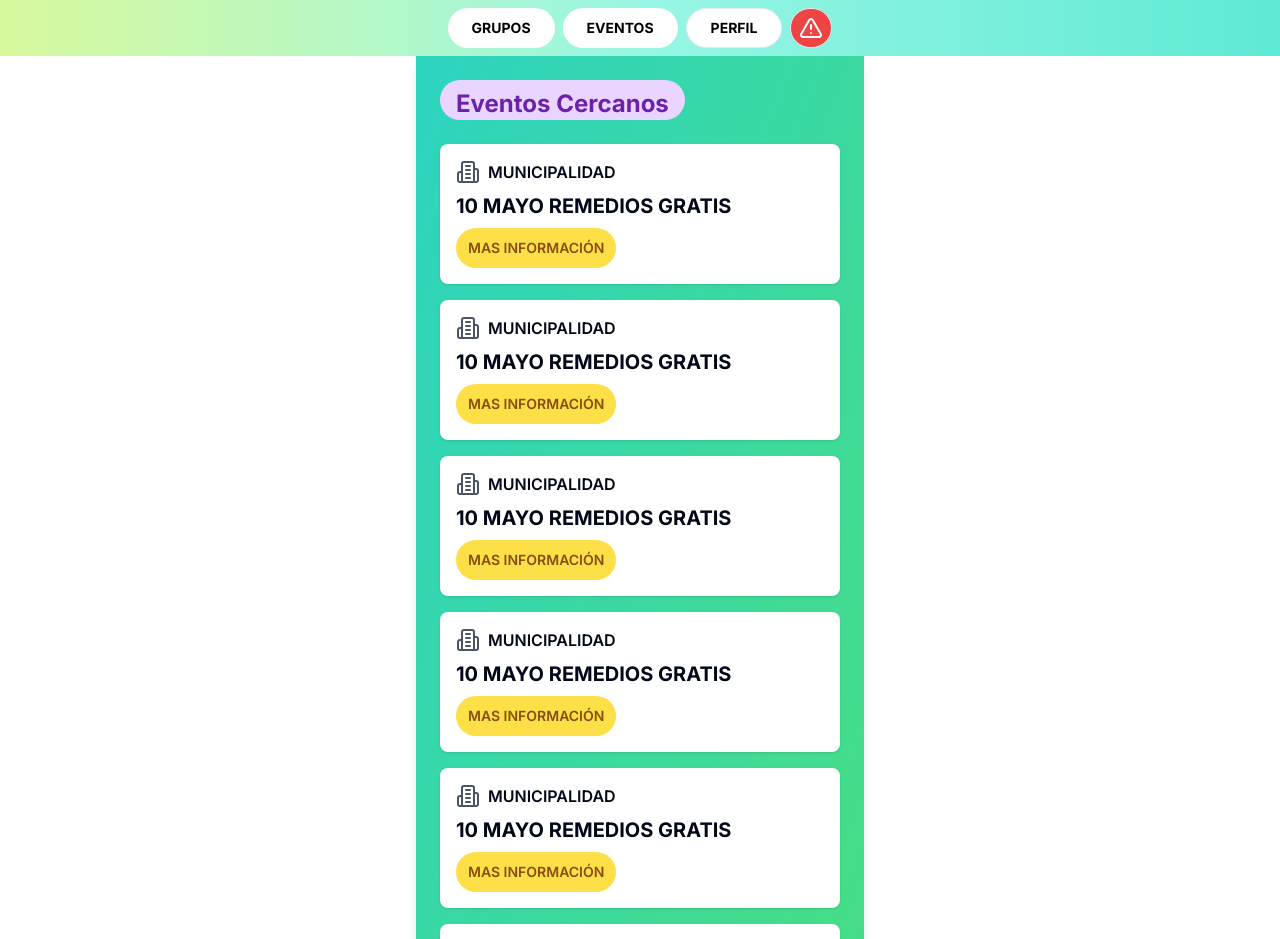
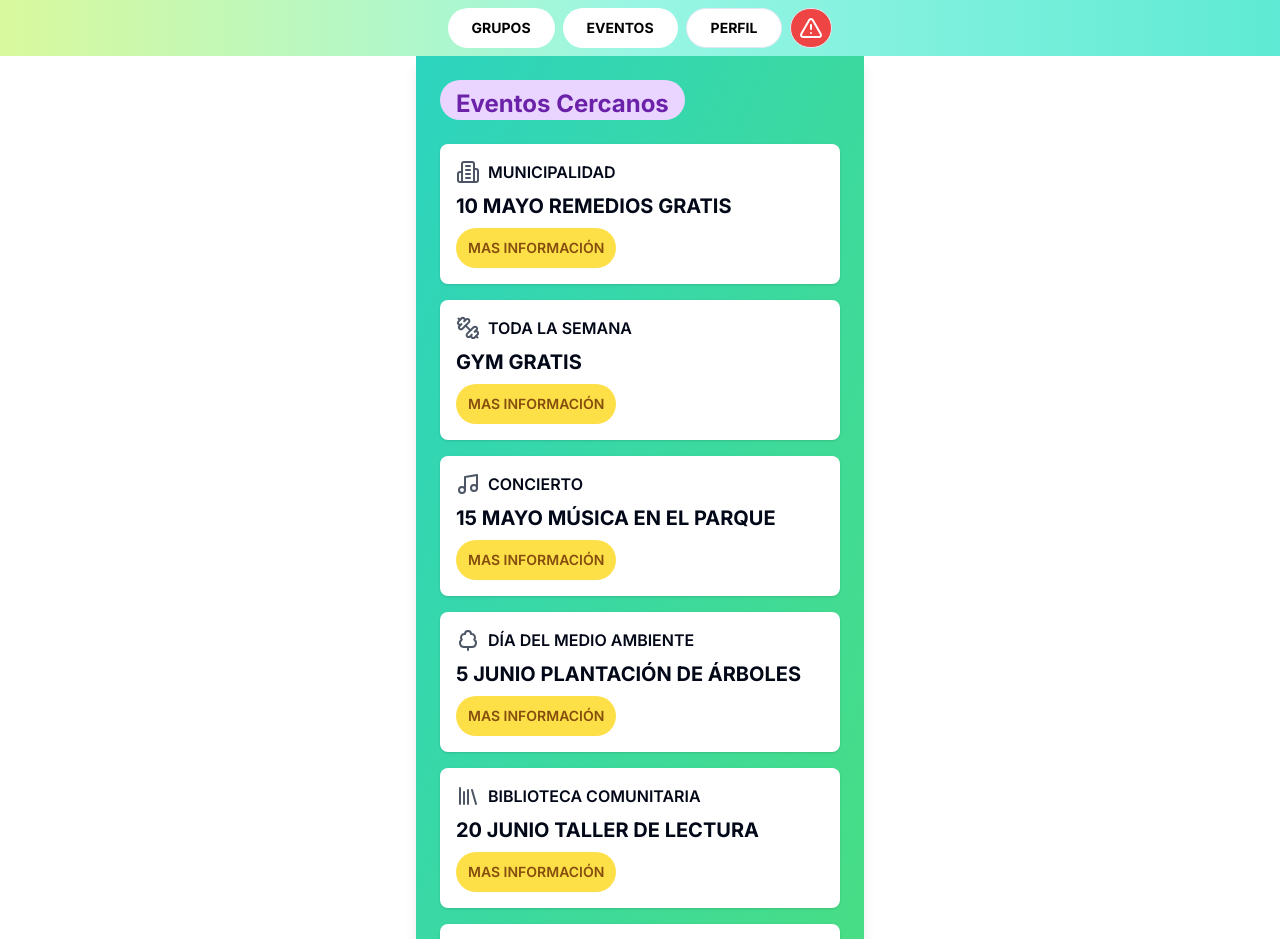
Before and after one commit to breyeszx/panico-test, a Next.js app: page /eventos in a window 1280 px wide. Shown: the top 939 px of the page. Built offline with nearby package versions, Linux system fonts and the light colour scheme.

Commit message:
eventos agregados

```diff
--- a/components/ui/Eventos.jsx
+++ b/components/ui/Eventos.jsx
@@ -1,6 +1,13 @@
 "use client";
 import { useState } from "react";
-import { Building2, Dumbbell, X } from "lucide-react";
+import {
+  Building2,
+  Dumbbell,
+  X,
+  Music,
+  TreeDeciduous,
+  Library,
+} from "lucide-react";
 import {
   Dialog,
   DialogContent,
@@ -12,135 +19,169 @@ import { Button } from "@/components/ui/button";
 
 export default function Eventos() {
   const [isModalOpen, setIsModalOpen] = useState(false);
+  const [selectedEvent, setSelectedEvent] = useState(null);
+
+  const events = [
+    {
+      id: 1,
+      icon: Building2,
+      title: "MUNICIPALIDAD",
+      date: "10 MAYO",
+      name: "REMEDIOS GRATIS",
+      description:
+        "Información detallada sobre el evento de remedios gratis en la Municipalidad.",
+      details: {
+        date: "10 de Mayo, 2024",
+        time: "9:00 AM - 5:00 PM",
+        place: "Plaza Central de la Municipalidad",
+        requirements: "Presentar documento de identidad y tarjeta de salud",
+        extraInfo:
+          "Se ofrecerán medicamentos básicos de forma gratuita a los residentes de la comunidad. Por favor, traiga su receta médica si necesita medicamentos específicos.",
+      },
+    },
+    {
+      id: 2,
+      icon: Dumbbell,
+      title: "TODA LA SEMANA",
+      date: "",
+      name: "GYM GRATIS",
+      description:
+        "Gimnasio gratuito disponible durante toda la semana en el centro comunitario.",
+      details: {
+        date: "Toda la Semana",
+        time: "6:00 AM - 10:00 PM",
+        place: "Centro Comunitario",
+        requirements:
+          "Solo para residentes locales, traer toalla y botella de agua.",
+        extraInfo:
+          "Disfruta de las instalaciones modernas y entrenadores disponibles para ayudar con rutinas personalizadas.",
+      },
+    },
+    {
+      id: 3,
+      icon: Music,
+      title: "CONCIERTO",
+      date: "15 MAYO",
+      name: "MÚSICA EN EL PARQUE",
+      description:
+        "Concierto al aire libre con bandas locales en el Parque Central.",
+      details: {
+        date: "15 de Mayo, 2024",
+        time: "7:00 PM - 10:00 PM",
+        place: "Parque Central",
+        requirements: "Traer manta o silla para sentarse.",
+        extraInfo:
+          "Participa en un evento lleno de buena música y ambiente familiar.",
+      },
+    },
+    {
+      id: 4,
+      icon: TreeDeciduous,
+      title: "DÍA DEL MEDIO AMBIENTE",
+      date: "5 JUNIO",
+      name: "PLANTACIÓN DE ÁRBOLES",
+      description:
+        "Evento de plantación de árboles para celebrar el Día del Medio Ambiente.",
+      details: {
+        date: "5 de Junio, 2024",
+        time: "8:00 AM - 12:00 PM",
+        place: "Parque Ecológico",
+        requirements: "Llevar ropa cómoda y protector solar.",
+        extraInfo:
+          "Ayuda a mejorar nuestro medio ambiente plantando árboles en áreas designadas.",
+      },
+    },
+    {
+      id: 5,
+      icon: Library,
+      title: "BIBLIOTECA COMUNITARIA",
+      date: "20 JUNIO",
+      name: "TALLER DE LECTURA",
+      description: "Taller de lectura para niños en la biblioteca comunitaria.",
+      details: {
+        date: "20 de Junio, 2024",
+        time: "10:00 AM - 12:00 PM",
+        place: "Biblioteca Comunitaria",
+        requirements: "Inscripción previa requerida.",
+        extraInfo:
+          "Fomenta la lectura en los más pequeños con actividades divertidas y educativas.",
+      },
+    },
+    {
+      id: 6,
+      icon: Building2,
+      title: "MUNICIPALIDAD",
+      date: "25 JUNIO",
+      name: "CLASES DE COCINA SALUDABLE",
+      description:
+        "Aprende a cocinar platos saludables con ingredientes locales.",
+      details: {
+        date: "25 de Junio, 2024",
+        time: "2:00 PM - 5:00 PM",
+        place: "Centro de Eventos de la Municipalidad",
+        requirements: "Registro previo obligatorio.",
+        extraInfo:
+          "Mejora tu alimentación aprendiendo nuevas recetas con chefs profesionales.",
+      },
+    },
+  ];
+
+  const openModal = (event) => {
+    setSelectedEvent(event);
+    setIsModalOpen(true);
+  };
 
   return (
     <div className="max-w-md mx-auto bg-gradient-to-br from-teal-400 to-green-400 p-6  shadow-lg">
-      {/* <h1 className="text-2xl font-bold text-purple-800 bg-purple-200 rounded-full py-2 px-4 mb-6 inline-block">
-        Eventos Cercanos
-      </h1> */}
       <Button className="text-2xl font-bold text-purple-800 bg-purple-200 rounded-full py-2 px-4 mb-6 inline-block">
         Eventos Cercanos
       </Button>
 
       <div className="space-y-4">
-        <div className="bg-white rounded-lg p-4 shadow">
+        {events.map((event) => (
+          <div key={event.id} className="bg-white rounded-lg p-4 shadow">
             <div className="flex items-center mb-2">
-            <Building2 className="w-6 h-6 mr-2 text-gray-600" />
-            <span className="font-semibold">MUNICIPALIDAD</span>
+              <event.icon className="w-6 h-6 mr-2 text-gray-600" />
+              <span className="font-semibold">{event.title}</span>
             </div>
-          <h2 className="text-xl font-bold mb-2">10 MAYO REMEDIOS GRATIS</h2>
+            <h2 className="text-xl font-bold mb-2">
+              {event.date} {event.name}
+            </h2>
             <Button
-            onClick={() => setIsModalOpen(true)}
+              onClick={() => openModal(event)}
               className="bg-yellow-300 hover:bg-yellow-400 text-yellow-800 font-semibold py-1 px-3 rounded-full text-sm"
             >
               MAS INFORMACIÓN
             </Button>
           </div>
-        <div className="bg-white rounded-lg p-4 shadow">
-          <div className="flex items-center mb-2">
-            <Building2 className="w-6 h-6 mr-2 text-gray-600" />
-            <span className="font-semibold">MUNICIPALIDAD</span>
-          </div>
-          <h2 className="text-xl font-bold mb-2">10 MAYO REMEDIOS GRATIS</h2>
-          <Button
-            onClick={() => setIsModalOpen(true)}
-            className="bg-yellow-300 hover:bg-yellow-400 text-yellow-800 font-semibold py-1 px-3 rounded-full text-sm"
-          >
-            MAS INFORMACIÓN
-          </Button>
-        </div>
-        <div className="bg-white rounded-lg p-4 shadow">
-          <div className="flex items-center mb-2">
-            <Building2 className="w-6 h-6 mr-2 text-gray-600" />
-            <span className="font-semibold">MUNICIPALIDAD</span>
-          </div>
-          <h2 className="text-xl font-bold mb-2">10 MAYO REMEDIOS GRATIS</h2>
-          <Button
-            onClick={() => setIsModalOpen(true)}
-            className="bg-yellow-300 hover:bg-yellow-400 text-yellow-800 font-semibold py-1 px-3 rounded-full text-sm"
-          >
-            MAS INFORMACIÓN
-          </Button>
-        </div>
-        <div className="bg-white rounded-lg p-4 shadow">
-          <div className="flex items-center mb-2">
-            <Building2 className="w-6 h-6 mr-2 text-gray-600" />
-            <span className="font-semibold">MUNICIPALIDAD</span>
-          </div>
-          <h2 className="text-xl font-bold mb-2">10 MAYO REMEDIOS GRATIS</h2>
-          <Button
-            onClick={() => setIsModalOpen(true)}
-            className="bg-yellow-300 hover:bg-yellow-400 text-yellow-800 font-semibold py-1 px-3 rounded-full text-sm"
-          >
-            MAS INFORMACIÓN
-          </Button>
-        </div>
-        <div className="bg-white rounded-lg p-4 shadow">
-          <div className="flex items-center mb-2">
-            <Building2 className="w-6 h-6 mr-2 text-gray-600" />
-            <span className="font-semibold">MUNICIPALIDAD</span>
-          </div>
-          <h2 className="text-xl font-bold mb-2">10 MAYO REMEDIOS GRATIS</h2>
-          <Button
-            onClick={() => setIsModalOpen(true)}
-            className="bg-yellow-300 hover:bg-yellow-400 text-yellow-800 font-semibold py-1 px-3 rounded-full text-sm"
-          >
-            MAS INFORMACIÓN
-          </Button>
-        </div>
-        <div className="bg-white rounded-lg p-4 shadow">
-          <div className="flex items-center mb-2">
-            <Building2 className="w-6 h-6 mr-2 text-gray-600" />
-            <span className="font-semibold">MUNICIPALIDAD</span>
-          </div>
-          <h2 className="text-xl font-bold mb-2">10 MAYO REMEDIOS GRATIS</h2>
-          <Button
-            onClick={() => setIsModalOpen(true)}
-            className="bg-yellow-300 hover:bg-yellow-400 text-yellow-800 font-semibold py-1 px-3 rounded-full text-sm"
-          >
-            MAS INFORMACIÓN
-          </Button>
+        ))}
       </div>
 
-        <div className="bg-white rounded-lg p-4 shadow">
-          <div className="flex items-center mb-2">
-            <Dumbbell className="w-6 h-6 mr-2 text-gray-600" />
-            <span className="font-semibold">TODA LA SEMANA</span>
-          </div>
-          <h2 className="text-xl font-bold">GYM GRATIS</h2>
-        </div>
-      </div>
-
+      {selectedEvent && (
         <Dialog open={isModalOpen} onOpenChange={setIsModalOpen}>
           <DialogContent className="sm:max-w-[425px]">
             <DialogHeader>
-            <DialogTitle>Remedios Gratis - 10 de Mayo</DialogTitle>
-            <DialogDescription>
-              Información detallada sobre el evento de remedios gratis en la
-              Municipalidad.
-            </DialogDescription>
+              <DialogTitle>
+                {selectedEvent.name} - {selectedEvent.date}
+              </DialogTitle>
+              <DialogDescription>{selectedEvent.description}</DialogDescription>
             </DialogHeader>
             <div className="mt-4">
               <h3 className="font-semibold mb-2">Detalles del Evento:</h3>
               <ul className="list-disc pl-5 space-y-2">
-              <li>Fecha: 10 de Mayo, 2024</li>
-              <li>Hora: 9:00 AM - 5:00 PM</li>
-              <li>Lugar: Plaza Central de la Municipalidad</li>
-              <li>
-                Requisitos: Presentar documento de identidad y tarjeta de salud
-              </li>
+                <li>Fecha: {selectedEvent.details.date}</li>
+                <li>Hora: {selectedEvent.details.time}</li>
+                <li>Lugar: {selectedEvent.details.place}</li>
+                <li>Requisitos: {selectedEvent.details.requirements}</li>
               </ul>
-            <p className="mt-4">
-              Se ofrecerán medicamentos básicos de forma gratuita a los
-              residentes de la comunidad. Por favor, traiga su receta médica si
-              necesita medicamentos específicos.
-            </p>
+              <p className="mt-4">{selectedEvent.details.extraInfo}</p>
             </div>
             <Button onClick={() => setIsModalOpen(false)} className="mt-4">
               Cerrar
             </Button>
           </DialogContent>
         </Dialog>
+      )}
     </div>
   );
 }
--- a/components/ui/ProfileMenu.jsx
+++ b/components/ui/ProfileMenu.jsx
@@ -137,7 +137,12 @@ export default function Perfilmenu() {
         throw new Error("Failed to delete emergency contact");
       }
 
-      setUser({ ...user, emergencyContacts: updatedContacts });
+      // Actualiza el estado del usuario con la lista de contactos actualizada
+      setUser((prevUser) => ({
+        ...prevUser,
+        emergencyContacts: updatedContacts,
+      }));
+
       setDeleteConfirmation({ isOpen: false, contactId: null });
     } catch (error) {
       console.error("Error deleting emergency contact:", error);
--- a/src/components/hero.js
+++ b/src/components/hero.js
@@ -41,7 +41,7 @@ export default function Hero() {
           <div className="mt-12 w-full max-w-3xl">
             <h2 className="text-2xl font-bold mb-4">Mapa</h2>
             <MapComponent />
-            <div className="mt-4 flex justify-around">
+            {/* <div className="mt-4 flex justify-around">
               <div className="flex items-center">
                 <div className="w-4 h-4 bg-red-500 rounded-full mr-2" />
                 <span>Hospital</span>
@@ -54,7 +54,7 @@ export default function Hero() {
                 <div className="w-4 h-4 bg-green-500 rounded-full mr-2" />
                 <span>Fire Station</span>
               </div>
-            </div>
+            </div> */}
           </div>
         </>
       )}
```
Lines whose indentation alone changed are shown as unchanged.
